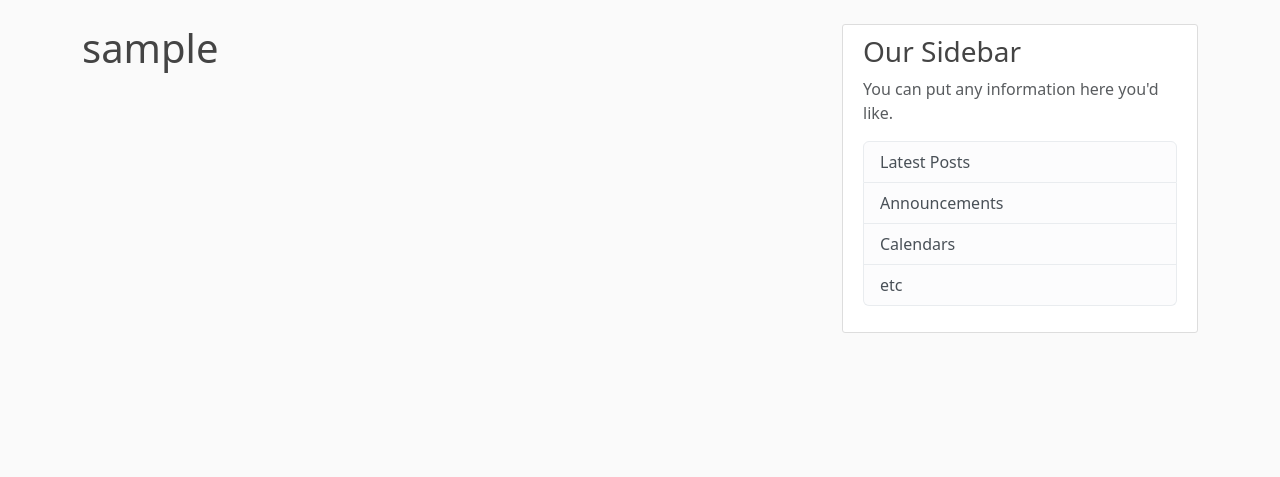
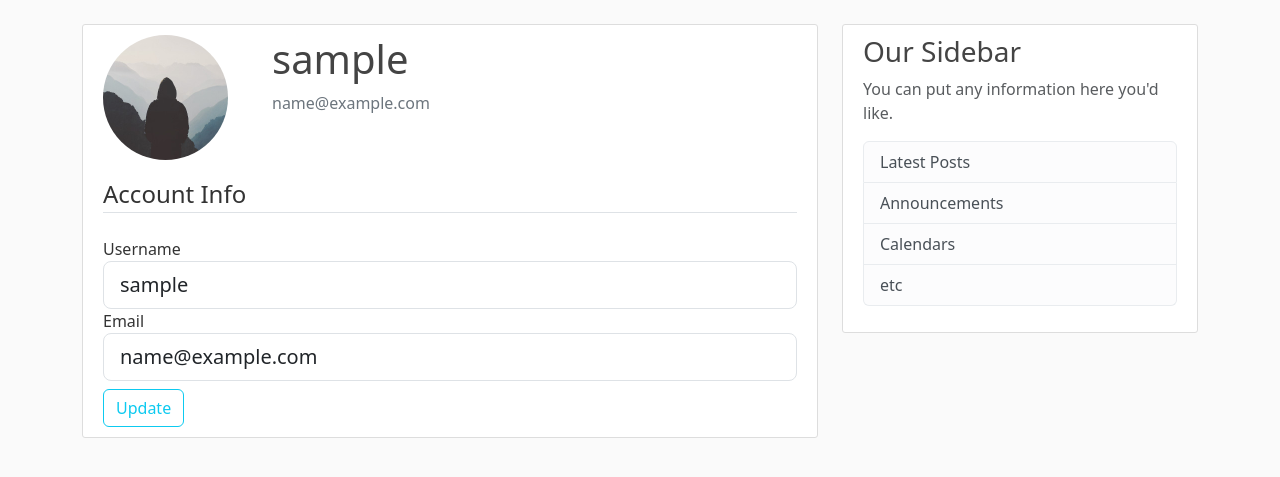
Before and after one commit to SebastianHpe/flask_blog, a Flask app: page /account in a window 1280 px wide. Shown: the part 56-533 px from the top of the page. Run offline with Flask 3, Linux system fonts and the light colour scheme; the visitor is signed in with stand-in values (Sample User, id 1).

Commit message:
feat: Add update account functionality

```diff
--- a/app/forms.py
+++ b/app/forms.py
@@ -1,4 +1,5 @@
 from flask_wtf import FlaskForm
+from flask_login import current_user
 from wtforms import StringField, PasswordField, SubmitField, BooleanField
 from wtforms.validators import DataRequired, Length, Email, EqualTo, ValidationError
 from .models import User
@@ -25,3 +26,24 @@ class LoginForm(FlaskForm):
     password = PasswordField("Password", validators=[DataRequired()])
     remember = BooleanField("Remember Me")
     submit = SubmitField("Log In")
+
+class UpdateAccountForm(FlaskForm):
+    username = StringField(
+        "Username", validators=[DataRequired(), Length(min=2, max=20)]
+    )
+    email = StringField("Email", validators=[DataRequired(), Email()])
+    submit = SubmitField("Update")
+
+    def validate_username(self, username):
+        if username.data != current_user.username:
+            user = User.query.filter_by(username=username.data).first()
+            if user:
+                raise ValidationError(
+                    "That username is taken. Please choose a different one."
+                )
+
+    def validate_email(self, email):
+        if email.data != current_user.email:
+            user = User.query.filter_by(email=email.data).first()
+            if user:
+                raise ValidationError("An account with this email already exists.")
--- a/app/routes.py
+++ b/app/routes.py
@@ -1,6 +1,6 @@
 from flask import Blueprint, render_template, url_for, flash, redirect, request
 from flask_login import login_user, logout_user, current_user, login_required
-from .forms import RegistrationForm, LoginForm
+from .forms import RegistrationForm, LoginForm, UpdateAccountForm
 from . import db
 from .models import User
 
@@ -52,7 +52,18 @@ def home():
 def about():
     return render_template("about.html", title="About")
 
-@main.route("/account")
+@main.route("/account", methods=["POST", "GET"])
 @login_required
 def account():
-    return render_template("account.html", title="Account")
+    form = UpdateAccountForm()
+    if form.validate_on_submit():
+        current_user.username = form.username.data
+        current_user.email = form.email.data
+        db.session.commit()
+        flash("Your account has been updated!", "success")
+        return redirect(url_for("main.account"))
+    elif request.method == "GET":
+        form.username.data = current_user.username
+        form.email.data = current_user.email
+    image_file = url_for("static", filename="profile_pics/" + current_user.image_file)
+    return render_template("account.html", title="Account", image_file=image_file, form=form)
--- a/app/templates/account.html
+++ b/app/templates/account.html
@@ -1,4 +1,52 @@
 {% extends "layout.html" %}
 {% block content %}
-    <h1>{{ current_user.username }}</h1>
+    <div class="content-section">
+        <div class="row">
+            <!-- Image column -->
+            <div class="col-auto">
+                <img class="rounded-circle account-img" src="{{ image_file }}">
+            </div>
+
+            <!-- Text column -->
+            <div class="col">
+                <h2 class="account-heading">{{ current_user.username }}</h2>
+                <p class="text-secondary">{{ current_user.email }}</p>
+            </div>
+        </div>
+        <form method="POST" action="">
+            {{ form.hidden_tag() }}
+            <fieldset class="form-group">
+                <legend class="border-bottom mb-4">Account Info</legend>
+                <div class="form-group">
+                    {{ form.username.label(class="form-control-label") }}
+                    {% if form.username.errors %}
+                        {{ form.username(class="form-control form-control-lg is-invalid") }}
+                        <div class="invalid-feedback">
+                            {% for error in form.username.errors %}
+                                <span>{{ error }}</span>
+                            {% endfor %}
+                        </div>
+                    {% else %}
+                        {{ form.username(class="form-control form-control-lg") }}
+                    {% endif %}
+                </div>
+                <div class="form-group">
+                    {{ form.email.label(class="form-control-label") }}
+                    {% if form.email.errors %}
+                    {{ form.email(class="form-control form-control-lg is-invalid") }}
+                    <div class="invalid-feedback">
+                        {% for error in form.email.errors %}
+                        <span>{{ error }}</span>
+                        {% endfor %}
+                    </div>
+                    {% else %}
+                        {{ form.email(class="form-control form-control-lg") }}
+                    {% endif %}
+                </div>
+            </fieldset>
+            <div class="form-group mt-2">
+                {{ form.submit(class="btn btn-outline-info") }}
+            </div>
+        </form>
+    </div>
 {% endblock content%}
```
Also changed, not shown: app/static/profile_pics/default.jpg (added).
